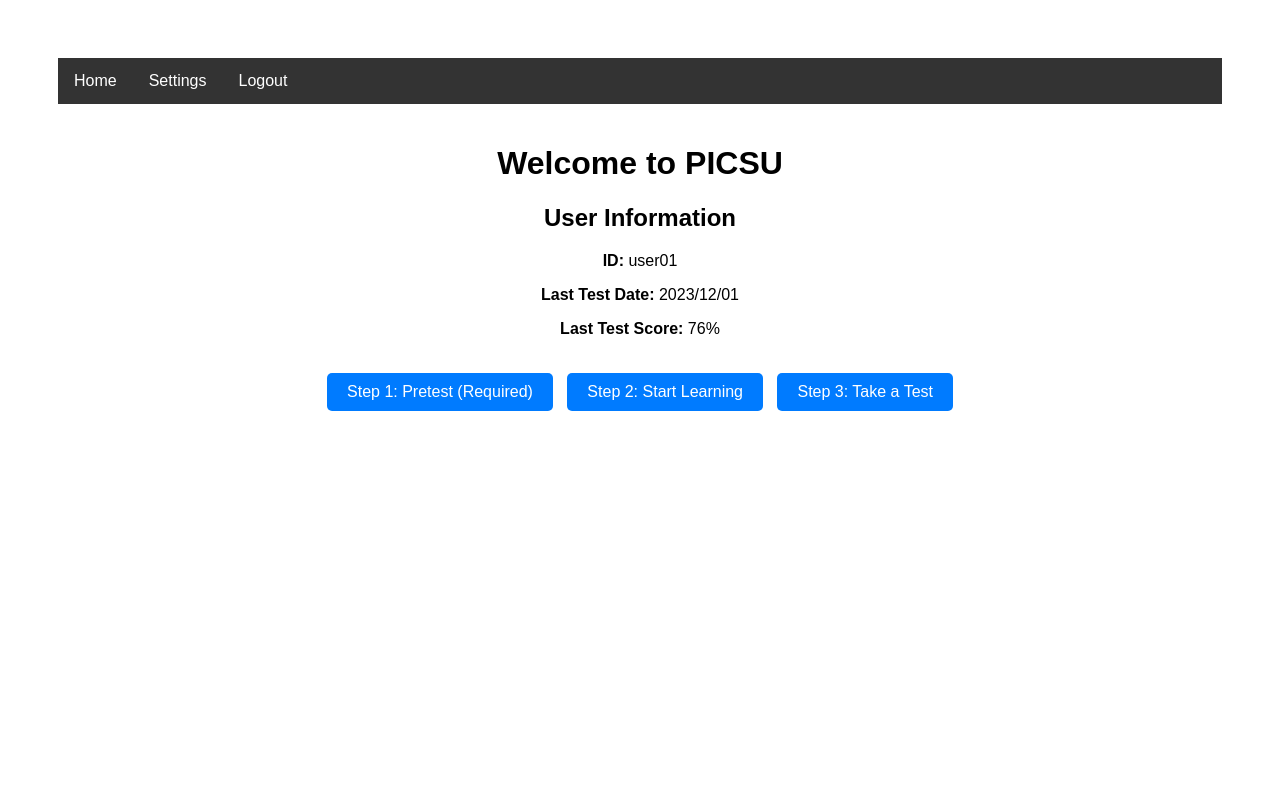
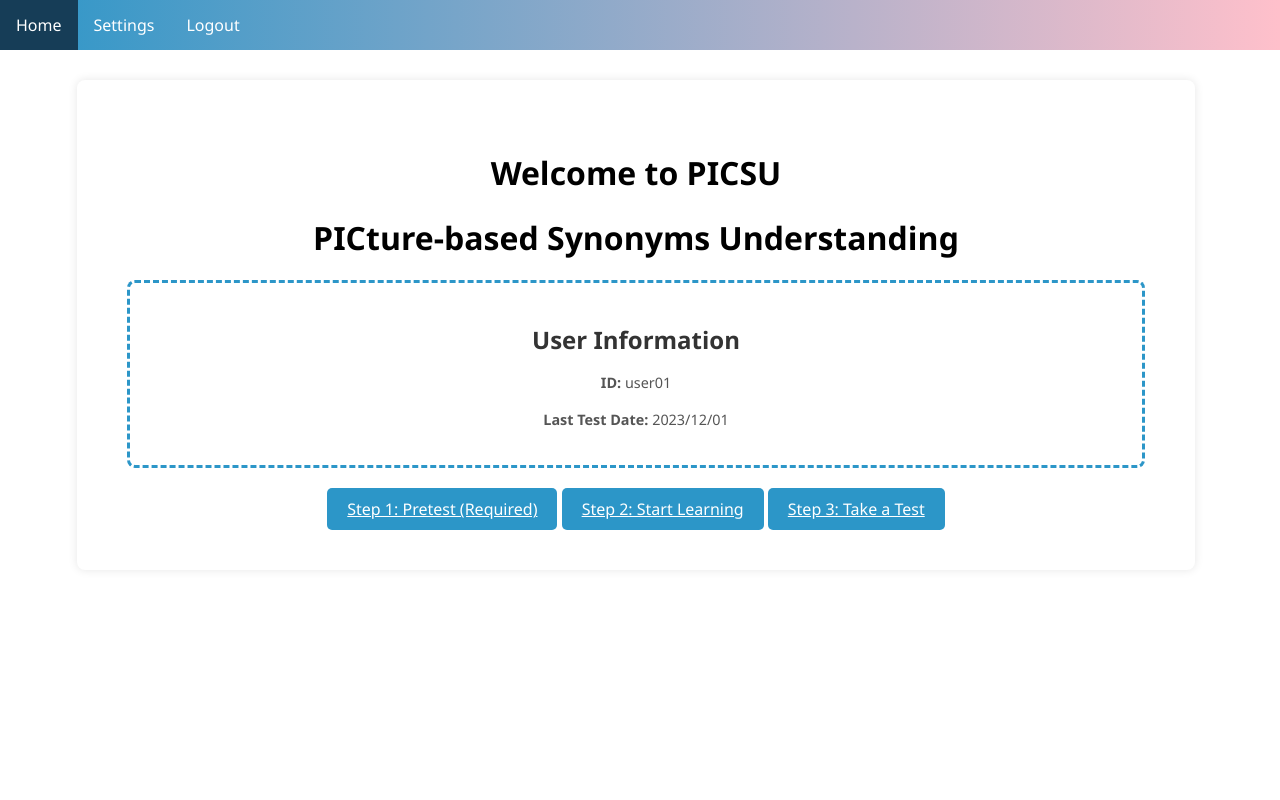
Before and after one commit to NgDMau/picsu, a Django app: page /home in a window 1280 px wide. Run offline with Django 4.2, Linux system fonts and the light colour scheme; a user stored in the database is signed in.

Commit message:
Update Home and Pretest UI

```diff
--- a/study/templates/study/home.html
+++ b/study/templates/study/home.html
@@ -7,43 +7,84 @@
     <title>PICSU - Home</title>
     <style>
         body {
-            font-family: Arial, sans-serif;
+            font-family: 'Segoe UI', Tahoma, Geneva, Verdana, sans-serif;
             text-align: center;
-            padding: 50px;
+            padding: 0px;
+            margin-left: 0px;
+            margin-top: 50px;
+            background: #ffffff;
         }
         .container {
             width: 80%;
             margin: auto;
-            padding: 20px;
+            padding: 50px;
+            background: white; /* A white background for the content area */
+            box-shadow: 0 0 10px rgba(0, 0, 0, 0.1); /* A subtle shadow for depth */
+            border-radius: 8px; /* Rounded corners for the container */
+            margin-top: 80px; /* Space from the top */
+            /* margin-bottom: 100px; */
         }
         .user-info {
             margin-bottom: 30px;
         }
+
         .button {
-            display: inline-block;
+            color: white; /* White text for readability */
+            background-color: #2c96c8; /* Darker blue shade */
             padding: 10px 20px;
-            background-color: #007bff;
-            color: white;
-            text-decoration: none;
+            border: none;
             border-radius: 5px;
-            margin: 5px;
+            cursor: pointer;
+            transition: background-color 0.3s;
+            margin-bottom: 50px;
+            /* margin: 5px; */
+
         }
+
+
         .button:hover {
-            background-color: #0056b3;
+            background-color: #163d57; /* An even darker shade for a hover effect */
         }
+
+        .user-info {
+            background: white; /* A light grey background */
+            padding: 20px;
+            margin-bottom: 30px;
+            border-radius: 8px; /* Rounded corners */
+            /* box-shadow: inset 0 0 10px rgba(0, 0, 0, 0.05); An inner shadow for a subtle inset effect */
+            text-align: left; /* Align text to the left */
+            border: #2c96c8;
+            border-style: dashed;
+        }
+
+        .user-info h2 {
+            text-align: center; /* Center align text for h2 and p */
+            color: #333; /* Darker text for the heading */
+            margin-bottom: 10px; /* Space below the heading */
+        }
+
+        .user-info p {
+            text-align: center; /* Center align text for h2 and p */
+            font-size: 0.9em; /* Slightly smaller text */
+            line-height: 1.6; /* More readable line spacing */
+            color: #555; /* Slightly lighter text for the body */
+        }
+
     </style>
 </head>
+{% include 'study/navbar.html' %}
 <body>
-    {% include 'study/navbar.html' %}
+
 
     <div class="container">
         <h1>Welcome to PICSU</h1>
+        <h1>PICture-based Synonyms Understanding</h1>
 
         <div class="user-info">
             <h2>User Information</h2>
             <p><strong>ID:</strong> {{ user_info.username }}</p>
             <p><strong>Last Test Date:</strong> {{ user_info.last_test_date }}</p>
-            <p><strong>Last Test Score:</strong> {{ user_info.last_test_score }}</p>
+            <!-- <p><strong>Last Test Score:</strong> {{ user_info.last_test_score }}</p> -->
             <!-- Additional user information can be added here -->
         </div>
 
--- a/study/templates/study/navbar.html
+++ b/study/templates/study/navbar.html
@@ -7,8 +7,15 @@
     <title>Navbar</title>
     <style>
         .navbar {
-            background-color: #333;
+            /* background-color: #333;
+            overflow: hidden; */
             overflow: hidden;
+            /* background-color: #00bdfc; Dark background color */
+            position: fixed; /* Fixed position */
+            top: 0; /* Stick it to the top */
+            width: 100%; /* Full width */
+            z-index: 1000; /* Stay on top of other items */
+            background-image: linear-gradient(to left, pink, #2c96c8);
         }
 
         .navbar a {
@@ -21,8 +28,8 @@
         }
 
         .navbar a:hover {
-            background-color: #ddd;
-            color: black;
+            background-color: #163d57;
+            color: white;
         }
 
         .navbar .icon {
@@ -56,7 +63,7 @@
 
 <div class="navbar" id="myNavbar">
     <a href="/study/home">Home</a>
-    <a href="#settings">Settings</a>
+    <a href="#settings" onclick="showComingSoonAlert()">Settings</a>
     <a href="/user/logout">Logout</a>
     <a href="javascript:void(0);" class="icon" onclick="toggleNavbar()">
         &#9776;
@@ -72,6 +79,10 @@
             navbar.className = "navbar";
         }
     }
+
+    function showComingSoonAlert() {
+        alert("YOLOv7 integration is coming soon!");
+    }
 </script>
 
 </body>
--- a/study/views.py
+++ b/study/views.py
@@ -181,6 +181,8 @@ def learning(request):
             # print("Unknown answer: ", unknown_answers)
             question_dict = {
                 'image_url': question.word.image_url,
+                'chinese_meaning': question.word.chinese_meaning,
+                'english_meaning': question.word.english_meaning,
                 'word': question.word.original_word,  # Assuming 'original_word' is a field in 'Word' model
                 'answers': [{'id': answer.id ,'text': answer.text} for answer in unknown_answers]  # Assuming 'text' is a field in 'Answer' model
             }
--- a/user/views.py
+++ b/user/views.py
@@ -1,6 +1,7 @@
 from django.shortcuts import render, redirect
 from django.contrib.auth import login
 from .forms import RegisterForm, LoginForm
+from .models import UserProfile
 
 
 def signin(request):
@@ -21,6 +22,8 @@ def register(request):
         form = RegisterForm(request.POST)
         if form.is_valid():
             user = form.save()
+            if not UserProfile.objects.filter(user=user).exists():
+                user_profile=UserProfile.objects.create(user=user)
             login(request, user)
             return redirect('home')  # Redirect to a home page or dashboard
     else:
```
Also changed, not shown: study/templates/study/learning.html (+11 -6 lines), study/templates/study/pretest.html (+43 -15 lines), db.sqlite3, 1 other file.
